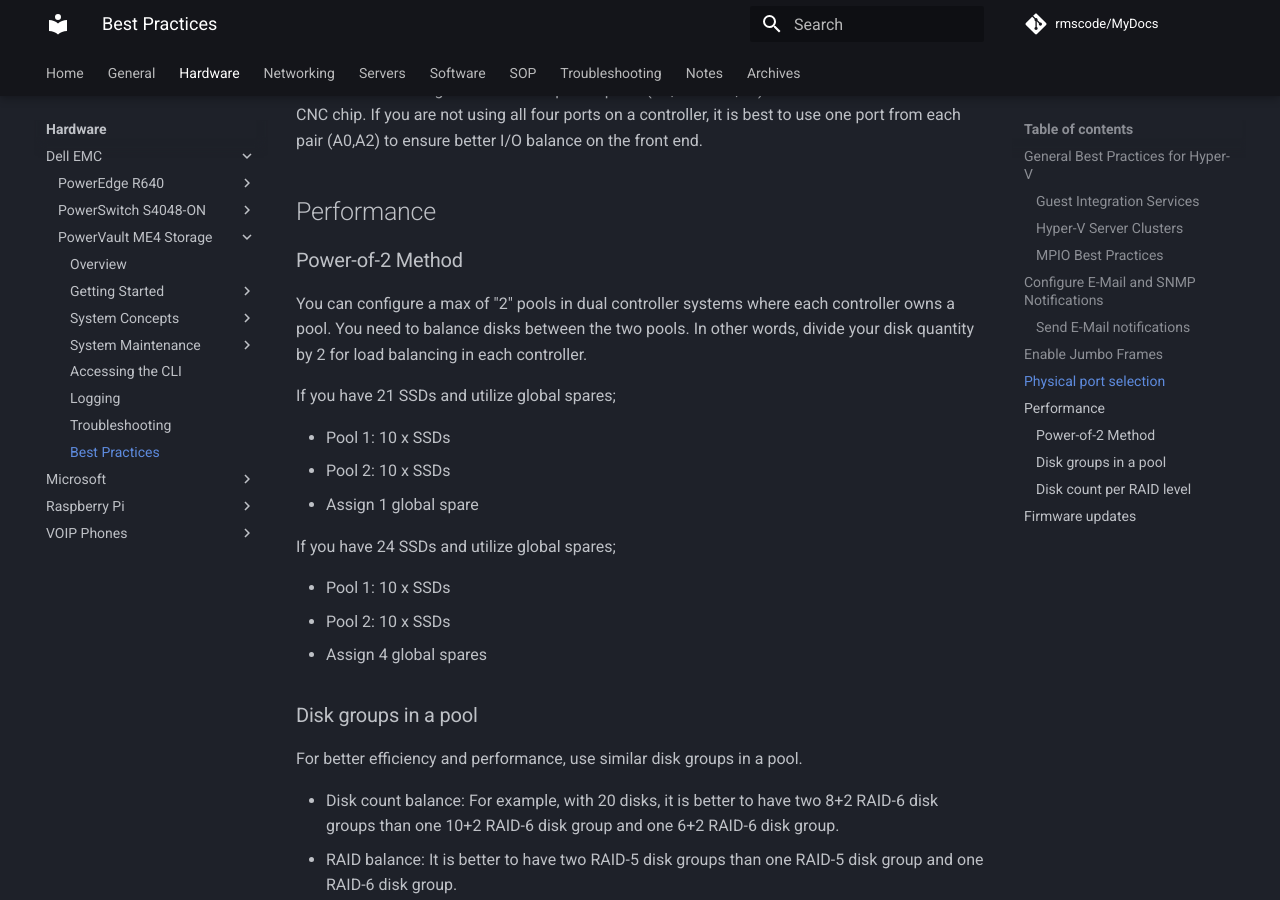
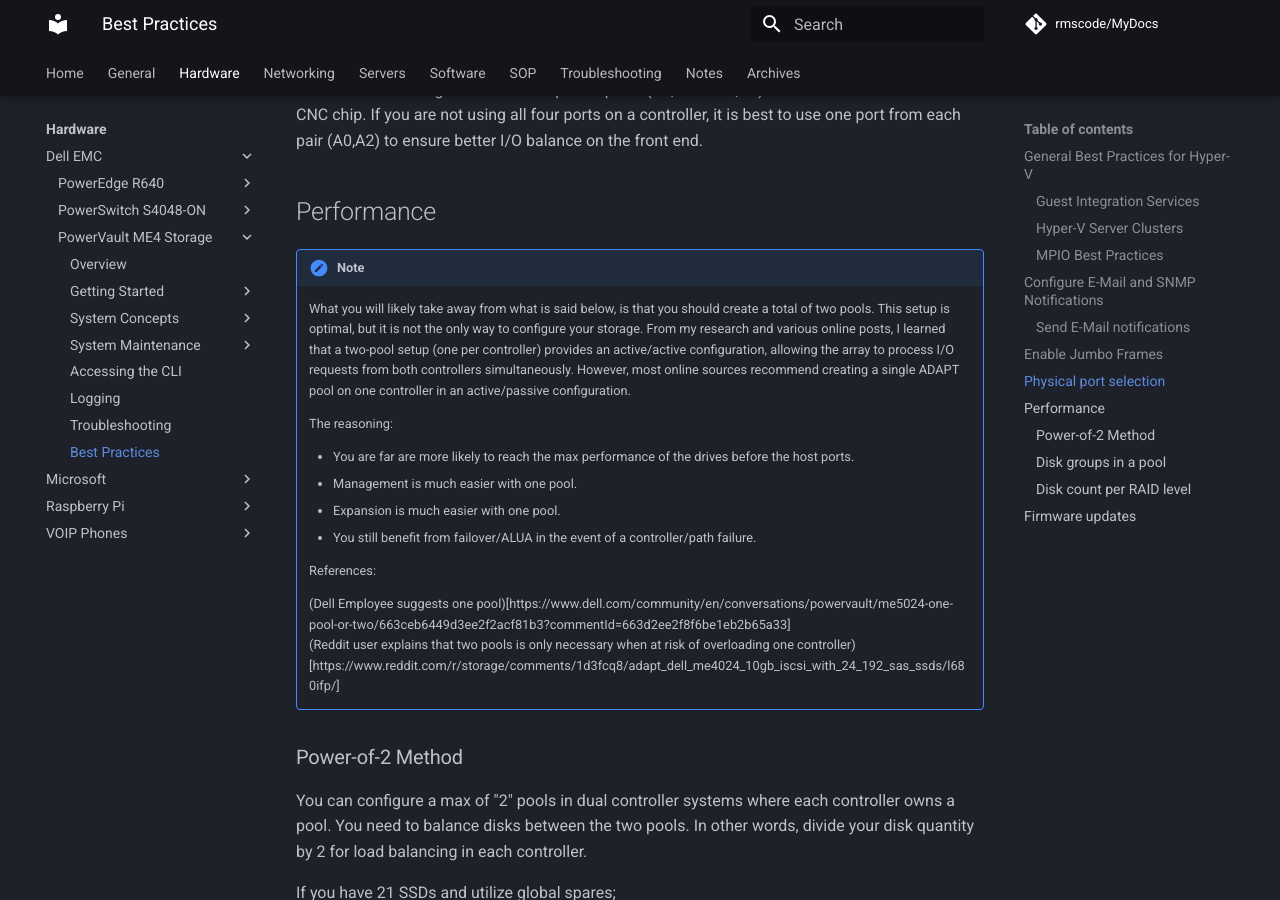
Before and after one commit to rmscode/binary-garden, an MkDocs documentation site: the page built from docs/hardware/dell-emc/powervault-me4/me4-best-practice.md, in a window 1280 px wide and 900 px high, scrolled down 3678 px. Built offline with MkDocs 1.6.1 and Material for MkDocs 9.7.7, drawn with Linux system fonts in a browser that asks for light colours; comment, search, counter and statistics services are not loaded.

Commit message:
Docs: Add additional info to ME4 best practices

```diff
--- a/docs/hardware/dell-emc/powervault-me4/me4-best-practice.md
+++ b/docs/hardware/dell-emc/powervault-me4/me4-best-practice.md
@@ -106,6 +106,22 @@
 
 ## Performance
 
+!!! note
+
+    What you will likely take away from what is said below, is that you should create a total of two pools. This setup is optimal, but it is not the only way to configure your storage. From my research and various online posts, I learned that a two-pool setup (one per controller) provides an active/active configuration, allowing the array to process I/O requests from both controllers simultaneously. However, most online sources recommend creating a single ADAPT pool on one controller in an active/passive configuration.
+
+    The reasoning:
+
+    - You are far are more likely to reach the max performance of the drives before the host ports.
+    - Management is much easier with one pool.
+    - Expansion is much easier with one pool.
+    - You still benefit from failover/ALUA in the event of a controller/path failure.
+
+    References:
+
+    (Dell Employee suggests one pool)[https://www.dell.com/community/en/conversations/powervault/me5024-one-pool-or-two/663ceb6449d3ee2f2acf81b3?commentId=663d2ee2f8f6be1eb2b65a33]</br>
+    (Reddit user explains that two pools is only necessary when at risk of overloading one controller)[https://www.reddit.com/r/storage/comments/1d3fcq8/adapt_dell_me4024_10gb_iscsi_with_24_192_sas_ssds/l680ifp/]
+
 ### Power-of-2 Method
 
 You can configure a max of "2" pools in dual controller systems where each controller owns a pool. You need to balance disks between the two pools. In other words, divide your disk quantity by 2 for load balancing in each controller.
```
